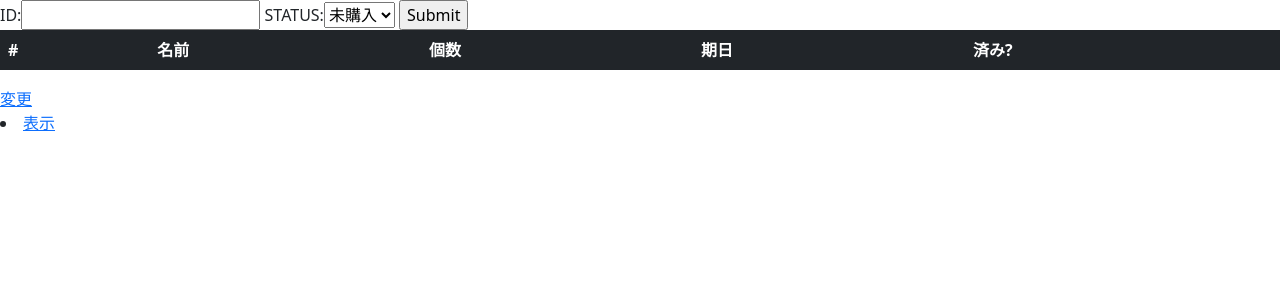
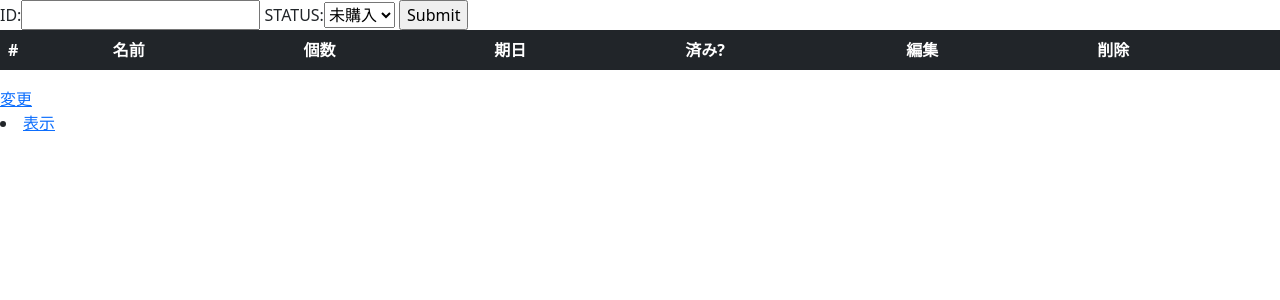
Before and after one commit to t20cs025/ledger, a Django app: page /shoppinglist/list/ in a window 1280 px wide. Shown: the part 40-340 px from the top of the page. Run offline with Django 3.2, Linux system fonts and the light colour scheme; data that the repository does not hold is empty; some libraries are stand-ins or nearby versions.

Commit message:
[add] tableの項目に編集、削除を追加

```diff
--- a/shoppinglist/templates/shoppinglist/item_list.html
+++ b/shoppinglist/templates/shoppinglist/item_list.html
@@ -18,6 +18,8 @@
 			<th>個数</th>
 			<th>期日</th>
 			<th>済み?</th>
+			<th>編集</th>
+			<th>削除</th>
 			</tr>
 		</thead>
 
@@ -29,6 +31,7 @@
 		<td>{{ item.count}}</td>
 		<td>{{ item.buy_date}}</td>
 		<td>{% if item.buy == False %} <font color='red'>Not yet</font> {% endif %}{% if item.buy == True %} Yet {% endif %}</td>
+		<td><a href="{% url 'shoppinglist:edit' %}">変更</a></td>
 	</tr>
 {% endfor%}
 </tbody>
```
